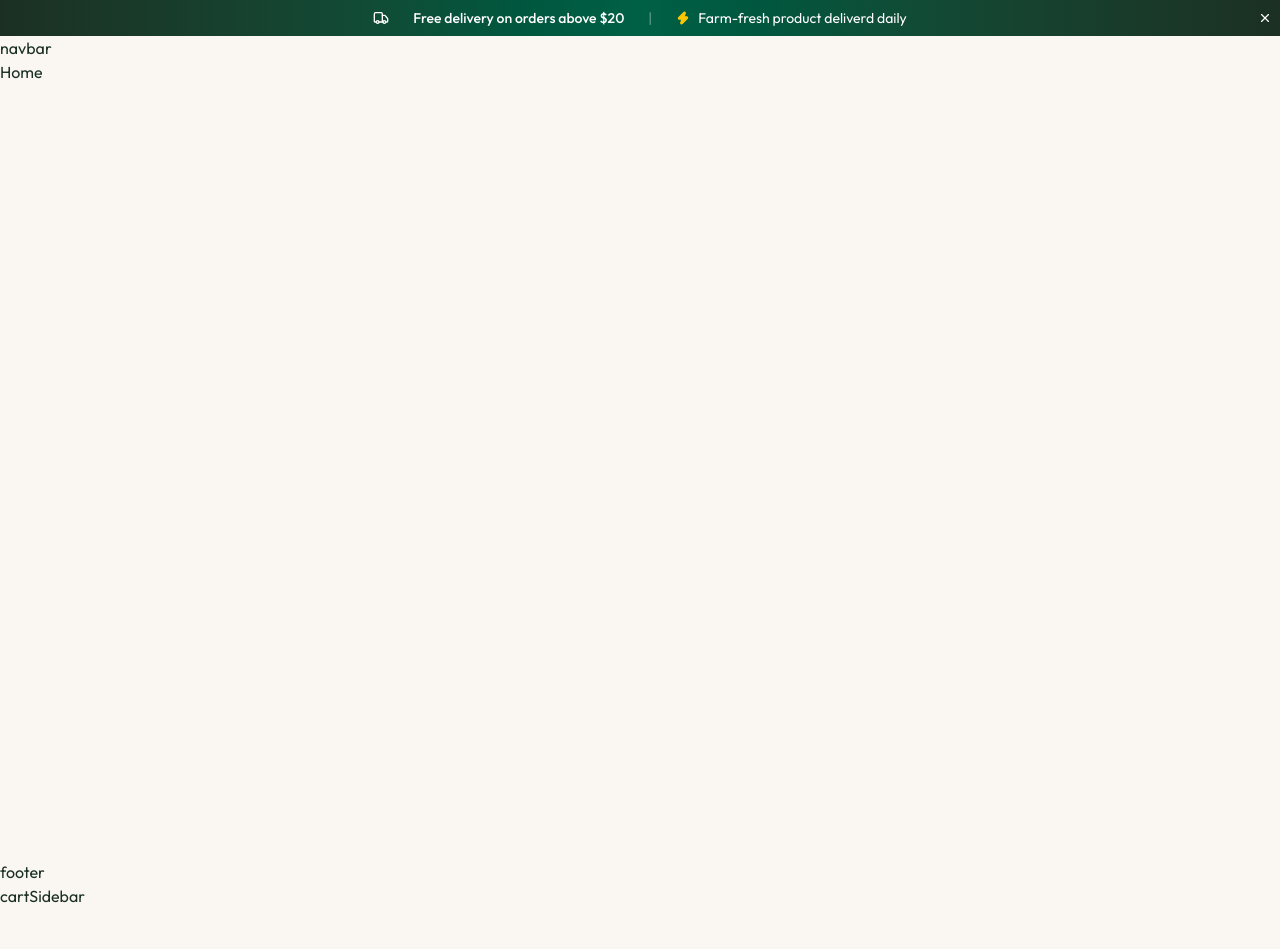
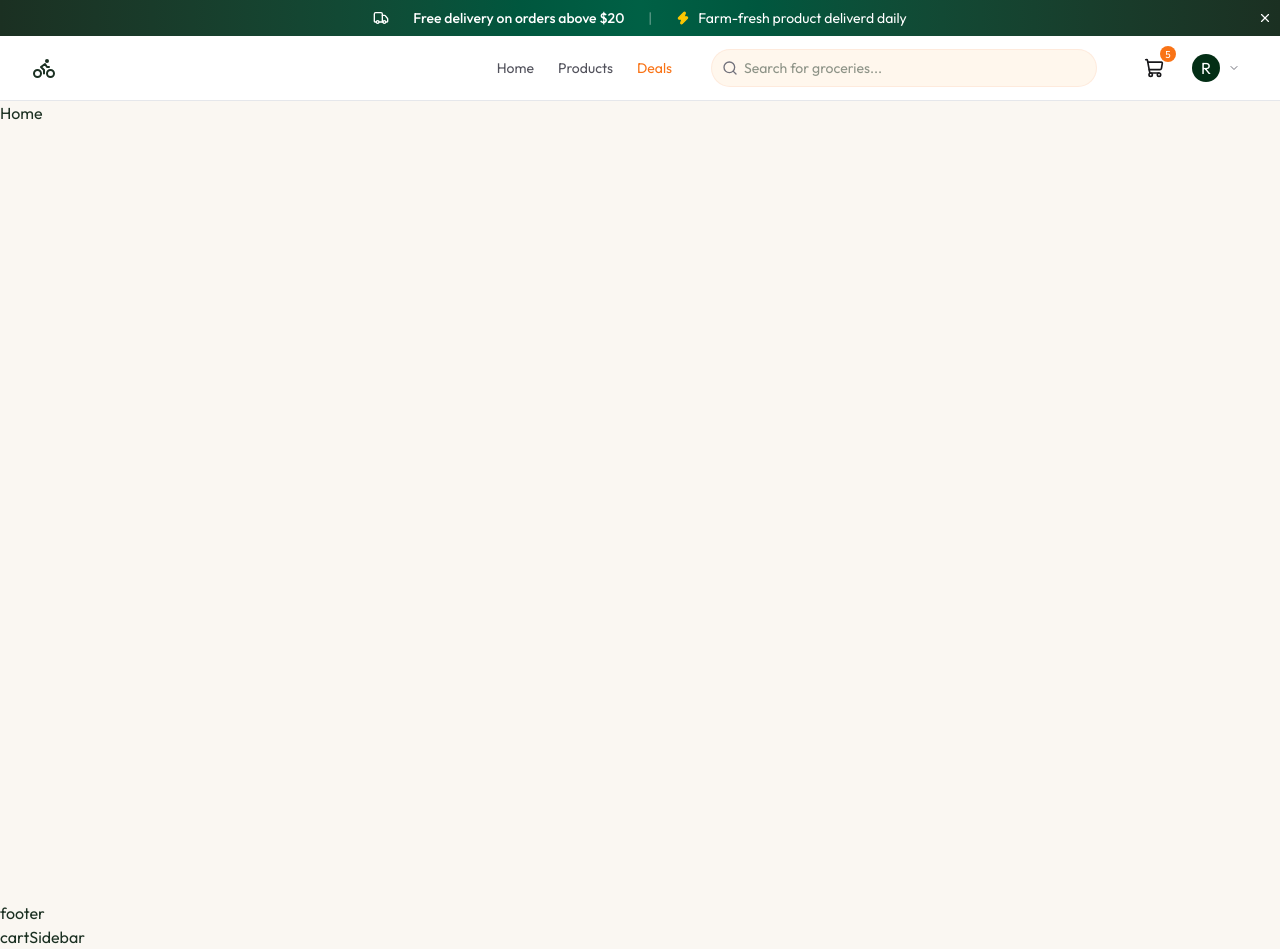
Before and after one commit to rahulprops/Grocery-Delivery, a React (Vite) app in the folder client/: page / in a window 1280 px wide. Before the commit the page ends 908 px from the top, so only its background shows below. Built offline with nearby package versions, Linux system fonts and the light colour scheme.

Commit message:
Navbar page desing

```diff
--- /dev/null
+++ b/client/src/components/Navbar.tsx
@@ -0,0 +1,194 @@
+import {
+  ArrowUpRightIcon,
+  BikeIcon,
+  ChevronDownIcon,
+  LogOutIcon,
+  MapPinIcon,
+  MenuIcon,
+  PackageIcon,
+  SearchIcon,
+  ShieldIcon,
+  ShoppingCartIcon,
+  UserIcon,
+  XIcon,
+} from "lucide-react";
+import { use, useState } from "react";
+import { Link, useNavigate } from "react-router-dom";
+
+const Navbar = () => {
+  const user: any = {name:'rahul',email:"rahul@gamil.com",isAdmin:true}
+  const { cartCount, setIsCartOpen } = {
+    cartCount: 5,
+    setIsCartOpen: (_data: any) => {},
+  };
+  const [searchQuery, setSearchQueery] = useState("");
+  const [userMenuOpen, setUserMenu] = useState(false);
+  const navigate = useNavigate();
+
+  const handleSearch = (e:SubmitEvent)=>{
+    e.preventDefault()
+    if(searchQuery.trim()){
+        navigate(`/search?q=${encodeURIComponent(searchQuery.trim())}`)
+        setSearchQueery("")
+    }
+  }
+
+  return (
+    <nav className=" bg-white sticky top-0 z-50 border-b border-app-border">
+      <div className=" max-w-7xl mx-auto px-4 sm:px-6 lg:px-8 flex items-center justify-between h-16 gap-4">
+        {/* logo */}
+        <Link
+          to="/"
+          className=" flex items-center gap-2 text-[22px] font-medium shrink-0"
+        >
+          <BikeIcon size={24} />
+        </Link>
+        <div className=" w-full flex items-center justify-end gap-4 lg:gap-10">
+          {/* nav Links - Desktop  */}
+          <div className=" hidden md:flex items-center gap-6 text-sm text-zinc-600">
+            <Link to="/">Home</Link>
+            <Link to="/products">Products</Link>
+            <Link to="/deals" className=" text-app-orange">
+              Deals
+            </Link>
+          </div>
+
+          {/* serach */}
+          <form onSubmit={handleSearch} className=" hidden sm:flex flex-1 max-w-sm text-xs sm:text-sm">
+            <div className=" relative w-full">
+              <SearchIcon className=" absolute left-2.5 top-1/2 -translate-y-1/2 size-4 text-zinc-500" />
+              <input
+                type="text"
+                placeholder="Search for groceries..."
+                onChange={(e) => setSearchQueery(e.target.value)}
+                className=" w-full pl-8 p-2 bg-orange-50 rounded-full ring ring-app-orange/15 focus:ring-app-orange/30"
+              />
+            </div>
+          </form>
+          {/* Right Acitons */}
+          <div className=" flex items-center gap-3">
+            {/* cart */}
+            <button
+              onClick={() => setIsCartOpen(true)}
+              className=" relative p-2 rounded-xl"
+            >
+              <ShoppingCartIcon className=" size-5 text-zinc-900" />
+              {cartCount > 0 && (
+                <span className=" absolute -top-1 -right-1 size-4 bg-app-orange text-white text-[10px] rounded-full flex-center">
+                  {cartCount}
+                </span>
+              )}
+            </button>
+            {/* User */}
+            <div className=" relative">
+              {user ? (
+                <button
+                  onClick={() => setUserMenu(!userMenuOpen)}
+                  className=" flex items-center gap-2 p-2"
+                >
+                  <div className=" size-7 rounded-full bg-green-950 text-white flex-center">
+                    {user.name.charAt(0).toUpperCase()}
+                  </div>
+                  <ChevronDownIcon className=" size-3 text-zinc-500" />
+                </button>
+              ) : (
+                <div className=" flex-center gap-2">
+                  <Link
+                    to="/login"
+                    className=" hidden md:flex items-center gap-2 px-4 py-2 text-sm font-medium text-white bg-green-950 rounded-full hover:bg-green-950-light transition-colors"
+                  >
+                    <UserIcon size={16} /> Sign In
+                  </Link>
+                  {userMenuOpen ? (
+                    <XIcon
+                      className=" md:hidden"
+                      onClick={() => setUserMenu(!userMenuOpen)}
+                    />
+                  ) : (
+                    <MenuIcon
+                      className=" md:hidden "
+                      onClick={() => setUserMenu(!userMenuOpen)}
+                    />
+                  )}
+                </div>
+              )}
+
+              {userMenuOpen && (
+                <>
+                  <div
+                    className="fixed inset-0 z-40"
+                    onClick={() => setUserMenu(false)}
+                  />
+
+                  <div className="absolute  right-0   mt-2.5 w-56 bg-white rounded-xl shadow-lg border border-app-border py-2 z-50 animate-fade-in">
+                    {user && (
+                      <div className="px-4 py-2 border-b border-app-border">
+                        <p className="text-sm font-medium text-zinc-900">
+                          {user.name}
+                        </p>
+
+                        <p className="text-xs text-zinc-500">{user.email}</p>
+                      </div>
+                    )}
+
+                    <div onClick={() => setUserMenu(false)}>
+                      {user && (
+                        <Link to="/orders" className="dropdown-link">
+                          <PackageIcon size={16} />
+                          My Orders
+                        </Link>
+                      )}
+
+                      {user && (
+                        <Link to="/addresses" className="dropdown-link">
+                          <MapPinIcon size={16} />
+                          Addresses
+                        </Link>
+                      )}
+
+                      {!user && (
+                        <Link to="/products" className="dropdown-link md:hidden">
+                        <ArrowUpRightIcon size={16} />
+                        Links
+                      </Link>
+                      )}
+
+                      <Link to="/products" className="dropdown-link md:hidden">
+                        <ArrowUpRightIcon size={16} />
+                        Products
+                      </Link>
+
+                      <Link to="/deals" className="dropdown-link md:hidden">
+                        <ArrowUpRightIcon size={16} />
+                        Deals
+                      </Link>
+
+                      {user?.isAdmin && (
+                        <Link to="/admin/products" className="dropdown-link">
+                          <ShieldIcon size={16} />
+                          <span>Admin Panel</span>
+                        </Link>
+                      )}
+
+                      {user && (
+                        <button
+                          type="button"
+                          className="flex items-center gap-3 px-4 py-2.5 text-sm text-app-error hover:bg-red-50 w-full transition-colors"
+                        >
+                          <LogOutIcon size={16} />
+                          Logout
+                        </button>
+                      )}
+                    </div>
+                  </div>
+                </>
+              )}
+            </div>
+          </div>
+        </div>
+      </div>
+    </nav>
+  );
+};
+
+export default Navbar;
--- a/client/src/pages/AppLayout.tsx
+++ b/client/src/pages/AppLayout.tsx
@@ -1,12 +1,13 @@
 import { Outlet } from "react-router-dom";
 import Banner from "../components/Banner";
+import Navbar from "../components/Navbar";
 
 
 const AppLayout = () => {
   return (
     <>
      <Banner/>
-     <p>navbar</p>
+     <Navbar/>
      <main className=" min-h-screen">
       <Outlet/>
      </main>
```
